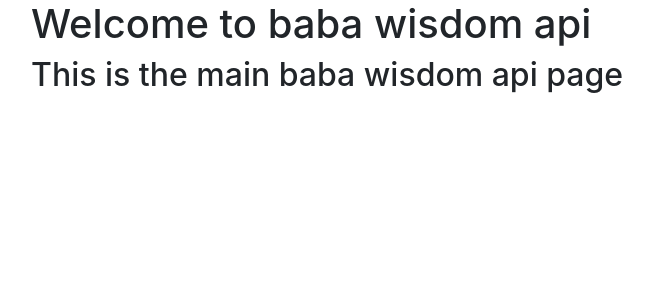
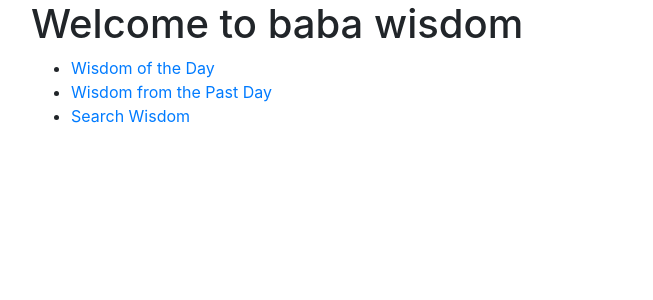
Before and after one commit to mila-z/baba-wisdom, a Flask app: page / in a window 1280 px wide. Shown: the part 56-356 px from the top of the page, without its empty margins (54-707 px from the left). Run offline with Flask 3, Linux system fonts and the light colour scheme; the visitor is signed in with stand-in values (Sample User, id 1); parts of the project's set-up code (start-up, migrations or seed data) failed here and were passed over; some libraries are stand-ins or nearby versions.

Commit message:
feat: build on home functionality

```diff
--- a/templates/home.html
+++ b/templates/home.html
@@ -1,8 +1,15 @@
 {% extends 'base.html' %}
 
 {% block content %}
-    <span class="title"><h1>{% block title %} Welcome to baba wisdom api {% endblock %}</h1></span>
-    <div class="content">
-        <h2>This is the main baba wisdom api page</h2>
-    </div>
+    <span class="title"><h1>{% block title %} Welcome to baba wisdom {% endblock %}</h1></span>
+    <ul>
+        <li><a id="daily" href="{{ url_for('wisdom.daily_wisdom') }}">Wisdom of the Day</a></li>
+        <li><a id="from_the_past_day" href="{{ url_for('wisdom.wisdom_from_the_past_day') }}">Wisdom from the Past Day</a></li>
+        <li><a id="search" href="{{ url_for('search.search') }}">Search Wisdom</a></li>
+
+        {% if current_user.is_authenticated and current_user.role == 'baba' %}
+            <li><a id="post" href="{{ url_for('wisdom.post_wisdom') }}">Post Wisdom</a></li>
+            <li><a id="post" href="{{ url_for('wisdom.view_wisdom') }}">View Wisdom</a></li>
+        {% endif %}
+    </ul>
 {% endblock %}
```
